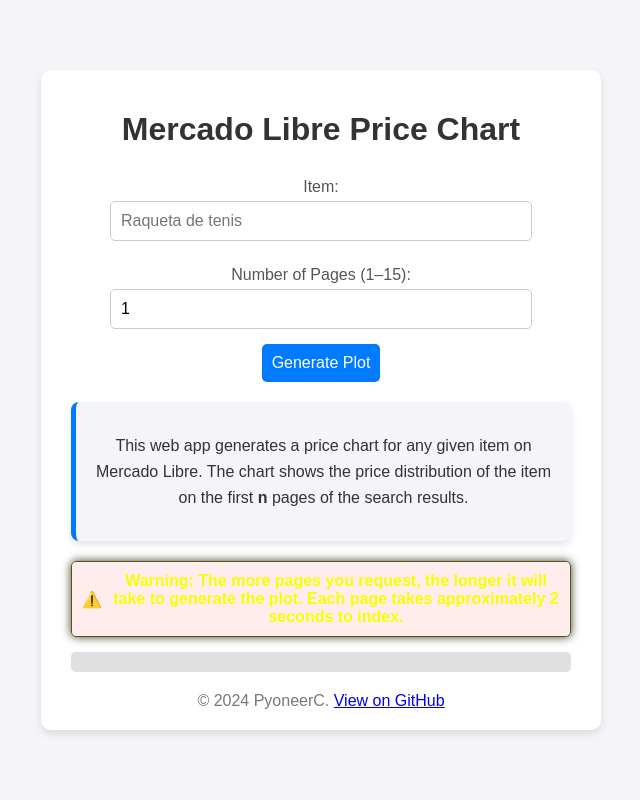
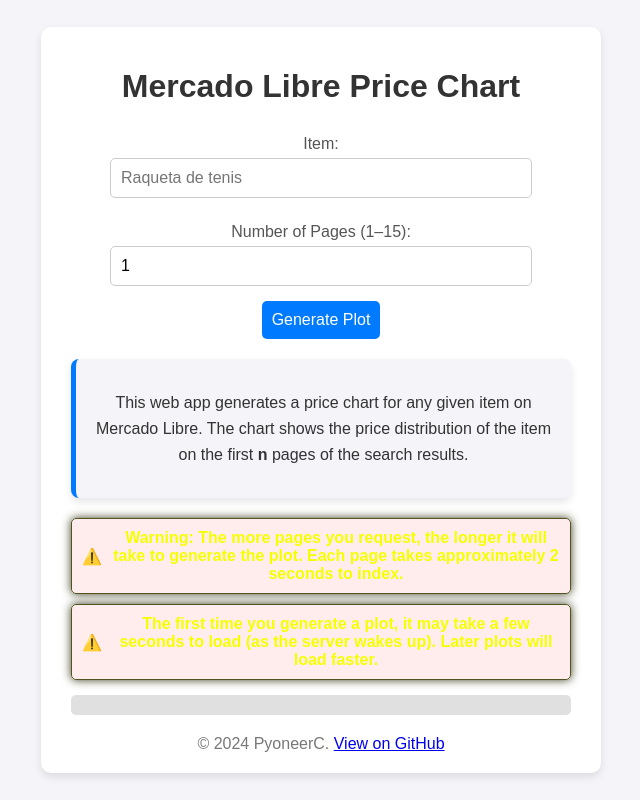
Before and after one commit to pyoneerC/Mercadix, a Flask app: page / in a window 1280 px wide. Shown: the whole page, without its empty margins (319-959 px from the left). Run offline with Flask 3, Linux system fonts and the light colour scheme.

Commit message:
server wakeup notice

```diff
--- a/templates/index.html
+++ b/templates/index.html
@@ -28,6 +28,11 @@
             Warning: The more pages you request, the longer it will take to generate the plot. Each page takes approximately 2 seconds to index.
         </div>
 
+        <div class="warning-message">
+            The first time you generate a plot, it may take a few seconds to load (as the server wakes up).
+            Later plots will load faster.
+        </div>
+
         <div class="progress-container" id="progress-container">
             <div class="progress-bar" id="progress-bar"></div>
         </div>
```
